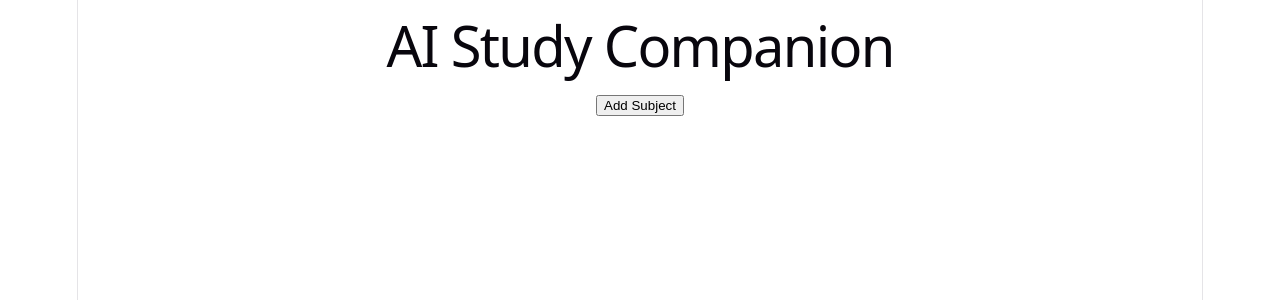
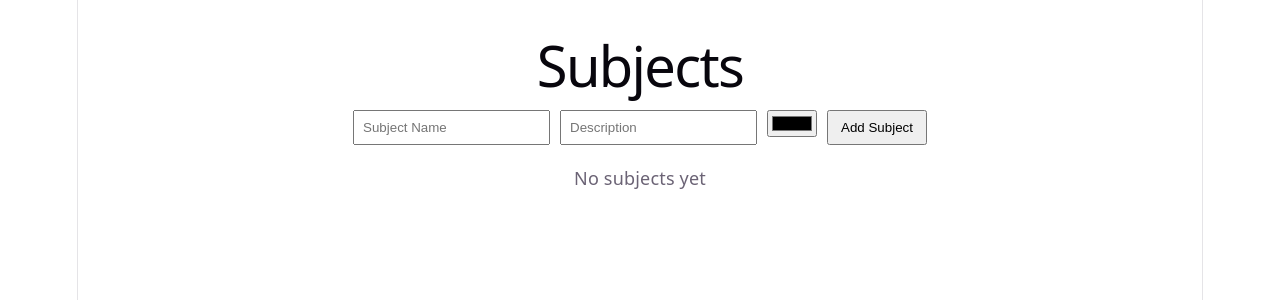
Before and after one commit to alok04966-byte/ai-study-companion, a React (Vite) app: page / in a window 1280 px wide. Shown: the top 300 px of the page. Built offline with nearby package versions, Linux system fonts and the light colour scheme.

Commit message:
added SubjectForm, SubjectCard, Subjects components and Readme file

```diff
--- a/src/App.jsx
+++ b/src/App.jsx
@@ -1,27 +1,7 @@
-import { useStudy } from "./context/StudyContext";
+import Subjects from "./pages/Subjects";
 
 function App() {
-  const { subjects, addSubject } = useStudy();
-
-  return (
-    <div>
-      <h1>AI Study Companion</h1>
-
-      <button
-        onClick={() =>
-          addSubject({ name: "DSA", description: "Data Structures" })
-        }
-      >
-        Add Subject
-      </button>
-
-      <ul>
-        {subjects.map((s) => (
-          <li key={s.id}>{s.name}</li>
-        ))}
-      </ul>
-    </div>
-  );
+  return <Subjects />;
 }
 
 export default App;
--- /dev/null
+++ b/src/components/subjects/SubjectCard.jsx
@@ -0,0 +1,35 @@
+import { useStudy } from "../../context/StudyContext";
+
+function SubjectCard({ subject }) {
+  const { deleteSubject } = useStudy();
+
+  return (
+    <div style={{ ...styles.card, borderLeft: `5px solid ${subject.color}` }}>
+      <h3>{subject.name}</h3>
+      <p>{subject.description}</p>
+
+      <button onClick={() => deleteSubject(subject.id)} style={styles.delete}>
+        Delete
+      </button>
+    </div>
+  );
+}
+
+const styles = {
+  card: {
+    padding: "15px",
+    border: "1px solid #ccc",
+    borderRadius: "10px",
+    marginBottom: "10px",
+  },
+  delete: {
+    marginTop: "10px",
+    background: "red",
+    color: "white",
+    border: "none",
+    padding: "5px 10px",
+    cursor: "pointer",
+  },
+};
+
+export default SubjectCard;
--- /dev/null
+++ b/src/components/subjects/SubjectForm.jsx
@@ -0,0 +1,58 @@
+import { useForm } from "react-hook-form";
+import { useStudy } from "../../context/StudyContext";
+
+function SubjectForm() {
+  const { register, handleSubmit, reset } = useForm();
+  const { addSubject } = useStudy();
+
+  const onSubmit = (data) => {
+    addSubject(data);
+    reset();
+  };
+
+  return (
+    <form onSubmit={handleSubmit(onSubmit)} style={styles.form}>
+      <input
+        {...register("name", { required: true })}
+        placeholder="Subject Name"
+        style={styles.input}
+      />
+
+      <input
+        {...register("description")}
+        placeholder="Description"
+        style={styles.input}
+      />
+
+      <input
+        {...register("color")}
+        type="color"
+        style={styles.color}
+      />
+
+      <button type="submit" style={styles.button}>
+        Add Subject
+      </button>
+    </form>
+  );
+}
+
+const styles = {
+  form: {
+    display: "flex",
+    gap: "10px",
+    marginBottom: "20px",
+  },
+  input: {
+    padding: "8px",
+  },
+  color: {
+    width: "50px",
+  },
+  button: {
+    padding: "8px 12px",
+    cursor: "pointer",
+  },
+};
+
+export default SubjectForm;
--- /dev/null
+++ b/src/pages/Subjects.jsx
@@ -0,0 +1,35 @@
+import { useStudy } from "../context/StudyContext";
+import SubjectForm from "../components/subjects/SubjectForm";
+import SubjectCard from "../components/subjects/SubjectCard";
+
+function Subjects() {
+  const { subjects } = useStudy();
+
+  return (
+    <div style={styles.container}>
+      <h1>Subjects</h1>
+
+      <SubjectForm />
+
+      <div>
+        {subjects.length === 0 ? (
+          <p>No subjects yet</p>
+        ) : (
+          subjects.map((subject) => (
+            <SubjectCard key={subject.id} subject={subject} />
+          ))
+        )}
+      </div>
+    </div>
+  );
+}
+
+const styles = {
+  container: {
+    maxWidth: "800px",
+    margin: "0 auto",
+    padding: "20px",
+  },
+};
+
+export default Subjects;
```
